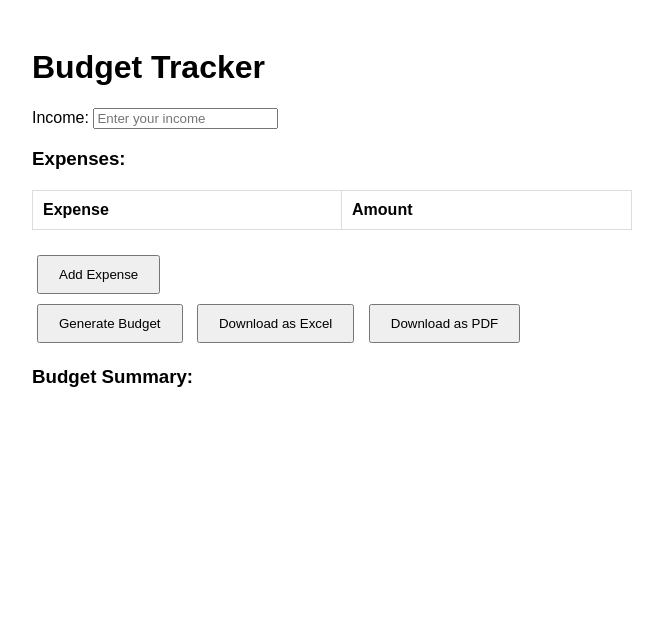
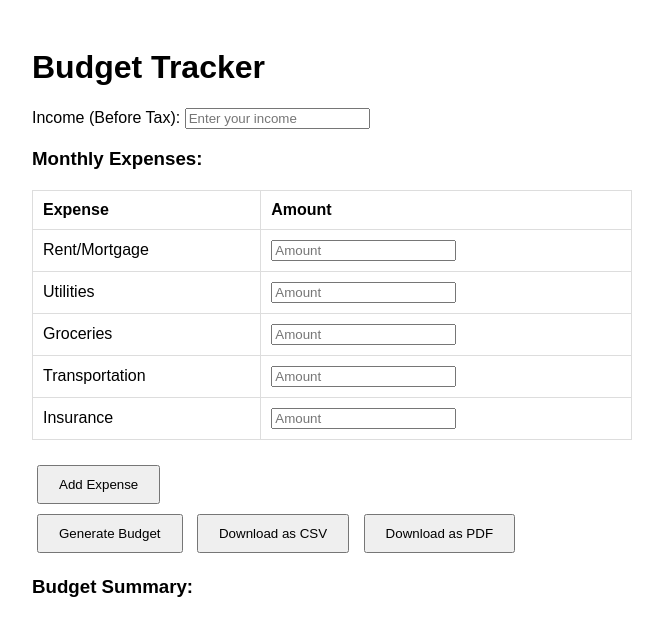
Before and after one commit to jkic2023github/achievingadulthood.com, a Jekyll site: the page pages/budget-tracker.html, which Jekyll copies as it is, in a window 1280 px wide. Shown: the top 636 px of the page, without its empty margins (308-971 px from the left). Built offline with Jekyll 4.4.1, drawn with Linux system fonts in a browser that asks for light colours.

Commit message:
Budget sheet fix

```diff
--- a/pages/budget-tracker.html
+++ b/pages/budget-tracker.html
@@ -12,23 +12,43 @@
         button { padding: 10px 20px; margin: 5px; cursor: pointer; }
     </style>
 </head>
-<body>
+<body class="page">
     <div class="container">
         <h1>Budget Tracker</h1>
-        <label for="income">Income:</label>
+        <label for="income">Income (Before Tax):</label>
         <input type="number" id="income" placeholder="Enter your income">
 
-        <h3>Expenses:</h3>
+        <h3>Monthly Expenses:</h3>
         <table id="expensesTable">
             <tr>
                 <th>Expense</th>
                 <th>Amount</th>
             </tr>
+            <tr>
+                <td>Rent/Mortgage</td>
+                <td><input type="number" placeholder="Amount"></td>
+            </tr>
+            <tr>
+                <td>Utilities</td>
+                <td><input type="number" placeholder="Amount"></td>
+            </tr>
+            <tr>
+                <td>Groceries</td>
+                <td><input type="number" placeholder="Amount"></td>
+            </tr>
+            <tr>
+                <td>Transportation</td>
+                <td><input type="number" placeholder="Amount"></td>
+            </tr>
+            <tr>
+                <td>Insurance</td>
+                <td><input type="number" placeholder="Amount"></td>
+            </tr>
         </table>
         <button onclick="addExpense()">Add Expense</button>
         <br>
         <button onclick="generateBudget()">Generate Budget</button>
-        <button onclick="downloadExcel()">Download as Excel</button>
+        <button onclick="downloadCSV()">Download as CSV</button>
         <button onclick="downloadPDF()">Download as PDF</button>
 
         <h3>Budget Summary:</h3>
@@ -69,11 +89,14 @@
                 data.push([expense, parseFloat(amount)]);
             }
 
-            let ws = XLSX.utils.aoa_to_sheet(data);
-            let wb = XLSX.utils.book_new();
-            XLSX.utils.book_append_sheet(wb, ws, "Budget");
-
-            XLSX.writeFile(wb, "budget.xlsx");
+            let csvContent = "data:text/csv;charset=utf-8," + data.map(e => e.join(",")).join("\n");
+            let encodedUri = encodeURI(csvContent);
+            let link = document.createElement("a");
+            link.setAttribute("href", encodedUri);
+            link.setAttribute("download", "budget.csv");
+            document.body.appendChild(link);
+            link.click();
+            document.body.removeChild(link);
         }
 
         function downloadPDF() {
```
Also changed, not shown: other parts of pages/budget-tracker.html (+2 -15 lines).
